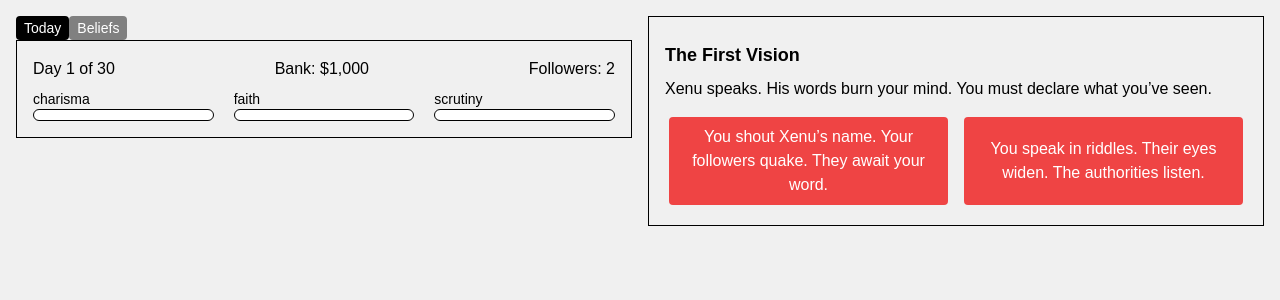
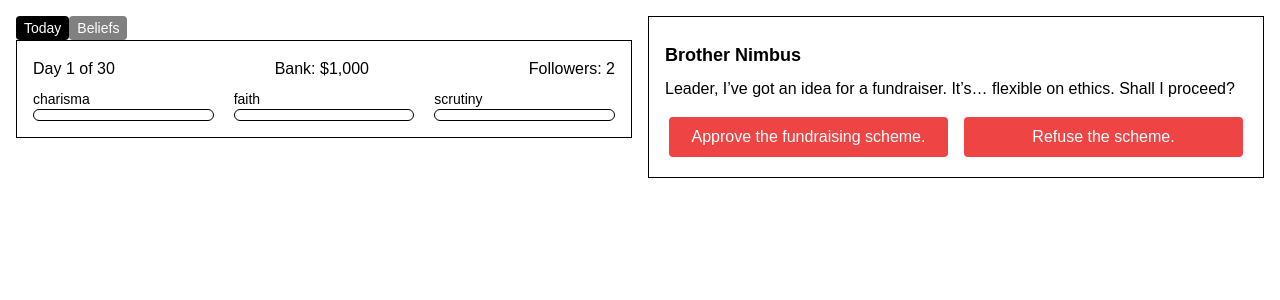
Before and after one commit to ashleyrevlett/github-gameoff-2024, a Vue app: page /game in a window 1280 px wide. Shown: the top 300 px of the page. Built offline with nearby package versions, Linux system fonts and the light colour scheme.

Commit message:
Rework events to include npcs. Re-add notifications.

```diff
--- a/src/data/beliefs.json
+++ b/src/data/beliefs.json
@@ -3,36 +3,6 @@
     "id": "xenu-alone-is-the-true-god",
     "title": "Xenu Alone is the True God",
     "description": "Believe in Xenu, the only god of the cosmos."
-  },
-  {
-    "id": "oza-speaks-for-xenu",
-    "title": "Oza Speaks for Xenu",
-    "description": "Heed Oza's words, for he is Xenu’s voice on Earth."
-  },
-  {
-    "id": "ascend-on-doomsday",
-    "title": "Ascend on Doomsday",
-    "description": "Prepare for the cosmic event, when the faithful shall rise to Xenu's domain."
-  },
-  {
-    "id": "reject-the-illusion-of-earth",
-    "title": "Reject the Illusion of Earth",
-    "description": "See the world as it is—Xenu's dream. Let go of Earthly illusions."
-  },
-  {
-    "id": "the-comet-brings-xenus-power",
-    "title": "The Comet Brings Xenu’s Power",
-    "description": "Honor the comet’s arrival, for it carries Xenu’s divine energy."
-  },
-  {
-    "id": "endure-suffering-to-prove-faith",
-    "title": "Endure Suffering to Prove Faith",
-    "description": "Welcome pain; it is Xenu's test of your devotion."
-  },
-  {
-    "id": "the-body-is-a-vessel",
-    "title": "The Body is a Vessel",
-    "description": "Your soul is alien, housed only temporarily in human flesh."
   },
   {
     "id": "resist-earthly-authorities",
@@ -45,23 +15,8 @@
     "description": "Offer what is precious to you, and Xenu will grant you strength."
   },
   {
-    "id": "dreams-reveal-xenus-will",
-    "title": "Dreams Reveal Xenu’s Will",
-    "description": "Seek Xenu’s messages in your dreams and follow their guidance."
-  },
-  {
-    "id": "purify-your-body-for-ascension",
-    "title": "Purify Your Body for Ascension",
-    "description": "Rid yourself of Earthly toxins to prepare for your return to Xenu."
-  },
-  {
-    "id": "trust-the-signs-in-numbers",
-    "title": "Trust the Signs in Numbers",
-    "description": "See Xenu’s code in numbers around you, and know he guides your path."
-  },
-  {
-    "id": "the-doomsday-clock-is-sacred",
-    "title": "The Doomsday Clock is Sacred",
-    "description": "Cherish each moment on the path to ascension; the countdown is holy."
+    "id": "reject-the-illusion-of-earth",
+    "title": "Reject the Illusion of Earth",
+    "description": "See the world as it is—Xenu's dream. Let go of Earthly illusions."
   }
 ]
--- a/src/data/events.json
+++ b/src/data/events.json
@@ -1,152 +1,163 @@
 [
   {
-    "id": "first-vision",
-    "title": "The First Vision",
-    "description": "Xenu speaks. His words burn your mind. You must declare what you’ve seen.",
+    "id": "disciple-starla-preach-market",
+    "npc_id": "disciple-starla",
+    "description": "Leader, the market is bustling. It's the perfect time to spread Xenu’s message. Let me take a few of our most devoted.",
     "choices": [
       {
-        "id": "proclaim-xenu",
-        "title": "Proclaim Xenu",
+        "text": "Allow Starla to preach at the market.",
+        "message": "The word of Xenu will reach new ears, Leader.",
         "outcome": {
-          "faith": 30
+          "faith": 15,
+          "scrutiny": 10
         },
-        "description": "You shout Xenu’s name. Your followers quake. They await your word.",
-        "message": "The crowd erupts, their faith now a flame. You stand as the divine vessel, stronger than ever before. They are yours to lead.",
-        "beliefs_supported": "xenu-alone-is-the-true-god",
-        "beliefs_opposed": null
+        "beliefs_supported": ["xenu-alone-is-the-true-god", "resist-earthly-authorities"],
+        "beliefs_opposed": []
       },
       {
-        "id": "speak-in-riddles",
-        "title": "Speak in Riddles",
+        "text": "Ask her to keep the faith within the cult.",
+        "message": "Of course, Leader. The faithful will keep the message within.",
         "outcome": {
+          "faith": -5,
+          "scrutiny": -5
+        },
+        "beliefs_supported": [],
+        "beliefs_opposed": ["resist-earthly-authorities"]
+      }
+    ]
+  },
+  {
+    "id": "brother-nimbus-fundraising-scheme",
+    "npc_id": "brother-nimbus",
+    "description": "Leader, I’ve got an idea for a fundraiser. It’s… flexible on ethics. Shall I proceed?",
+    "choices": [
+      {
+        "text": "Approve the fundraising scheme.",
+        "message": "Leave it to me. Xenu’s followers will fund his work.",
+        "outcome": {
+          "money": 50,
           "scrutiny": 15
         },
-        "description": "You speak in riddles. Their eyes widen. The authorities listen.",
-        "message": "The whispers of your cryptic words grow. Some are shaken, some intrigued. Yet, eyes from outside grow sharper, and the pressure mounts.",
-        "beliefs_supported": "reject-the-illusion-of-earth",
-        "beliefs_opposed": null
+        "beliefs_supported": [],
+        "beliefs_opposed": ["reject-the-illusion-of-earth"]
+      },
+      {
+        "text": "Refuse the scheme.",
+        "message": "As you wish, Leader. A less… creative path, then.",
+        "outcome": {
+          "faith": -5,
+          "scrutiny": -5
+        },
+        "beliefs_supported": [],
+        "beliefs_opposed": []
       }
-    ],
-    "condition": "faith >= 0"
+    ]
   },
   {
-    "id": "silence-ritual",
-    "title": "The Silence Ritual",
-    "description": "The silence is the test. You must choose how long they stay silent.",
+    "id": "visionary-valda-sacrifice-vision",
+    "npc_id": "visionary-valda",
+    "description": "Leader, Xenu demands a sacrifice. Approve it, and we shall grow closer to ascension.",
     "choices": [
       {
-        "id": "silence-7-days",
-        "title": "Silence for 7 Days",
+        "text": "Approve the sacrifice.",
+        "message": "It will be done. Xenu will see our devotion.",
         "outcome": {
-          "faith": 15
+          "faith": 20,
+          "scrutiny": 25
         },
-        "description": "Seven days. The followers endure. The silence stretches.",
-        "message": "They submit. The days drag on, but the followers are changed. They feel your power, and their faith becomes unshakable.",
-        "beliefs_supported": "oza-speaks-for-xenu",
-        "beliefs_opposed": null
+        "beliefs_supported": ["sacrifice-for-xenus-favor"],
+        "beliefs_opposed": []
       },
       {
-        "id": "silence-30-days",
-        "title": "Silence for 30 Days",
+        "text": "Refuse the sacrifice.",
+        "message": "A shame, Leader. Xenu’s path grows longer.",
         "outcome": {
-          "scrutiny": 20
+          "faith": -10,
+          "scrutiny": -10
         },
-        "description": "Thirty days. The silence is endless. The authorities stare.",
-        "message": "The silence wears on. It breaks them. Your followers grow restless, and the government notices. Their eyes are now upon you.",
-        "beliefs_supported": "endure-suffering-to-prove-faith",
-        "beliefs_opposed": null
+        "beliefs_supported": [],
+        "beliefs_opposed": ["sacrifice-for-xenus-favor"]
       }
-    ],
-    "condition": "charisma >= 10"
+    ]
   },
   {
-    "id": "mind-sacrifice",
-    "title": "The Sacrifice of the Mind",
-    "description": "They must give their minds to ascend. Who will go first?",
+    "id": "sheriff-callum-briggs-security-inquiry",
+    "npc_id": "sheriff-callum-briggs",
+    "description": "I hear your place has little security, Leader. I can arrange protection if you cooperate.",
     "choices": [
       {
-        "id": "sacrifice-weakest",
-        "title": "Sacrifice the Weakest",
+        "text": "Hire the sheriff’s 'security services.'",
+        "message": "Good choice. You’ll be safe, for a price.",
         "outcome": {
-          "faith": 25
+          "money": -30,
+          "scrutiny": -15
         },
-        "description": "The weakest give all. The strong are stirred. The choice is made.",
-        "message": "They follow. The weak fall, their minds sacrificed. But the rest are emboldened, stronger in their belief. Your following grows.",
-        "beliefs_supported": "reject-the-illusion-of-earth",
-        "beliefs_opposed": null
+        "beliefs_supported": [],
+        "beliefs_opposed": ["resist-earthly-authorities"]
       },
       {
-        "id": "sacrifice-all",
-        "title": "Sacrifice All",
+        "text": "Decline the sheriff’s offer.",
+        "message": "Suit yourself. Hope you don’t regret it.",
         "outcome": {
-          "scrutiny": 25
+          "faith": -5,
+          "scrutiny": 5
         },
-        "description": "All must give. The sacrifice will be total.",
-        "message": "All submit. The act is complete, but the world takes notice. The authorities tighten their gaze, and whispers of madness grow louder.",
-        "beliefs_supported": "the-body-is-a-vessel",
-        "beliefs_opposed": null
+        "beliefs_supported": ["resist-earthly-authorities"],
+        "beliefs_opposed": []
       }
-    ],
-    "condition": "faith > 30"
+    ]
   },
   {
-    "id": "flock-gathering",
-    "title": "The Gathering of the Flock",
-    "description": "They come. The gathering. It is time to speak.",
+    "id": "tabitha-duane-meeting-request",
+    "npc_id": "tabitha-duane",
+    "description": "Leader, I demand a meeting with my son. If he’s truly there by choice, he’ll tell me himself.",
     "choices": [
       {
-        "id": "declare-right",
-        "title": "Declare Your Right",
+        "text": "Allow the meeting.",
+        "message": "Thank you. I’ll see him with my own eyes.",
         "outcome": {
-          "charisma": 15
+          "faith": -5,
+          "scrutiny": 5
         },
-        "description": "You stand tall. Your words strike. They are yours.",
-        "message": "The crowd roars. Your power is undeniable. They see you as their leader, and you stand as their sole path to salvation.",
-        "beliefs_supported": "oza-speaks-for-xenu",
-        "beliefs_opposed": null
+        "beliefs_supported": [],
+        "beliefs_opposed": []
       },
       {
-        "id": "proclaim-doomsday",
-        "title": "Proclaim Doomsday",
+        "text": "Deny the meeting.",
+        "message": "This isn’t over, Leader. I’ll find a way.",
         "outcome": {
-          "faith": 20
+          "faith": 5,
+          "scrutiny": 15
         },
-        "description": "You tell them of the end. They kneel. Your word is gospel.",
-        "message": "They kneel before you, their faith unbreakable. The comet grows closer in their hearts, and the vision of doomsday becomes their singular truth.",
-        "beliefs_supported": "ascend-on-doomsday",
-        "beliefs_opposed": null
+        "beliefs_supported": [],
+        "beliefs_opposed": ["resist-earthly-authorities"]
       }
-    ],
-    "condition": "charisma >= 20"
+    ]
   },
   {
-    "id": "astral-invocation",
-    "title": "The Astral Invocation",
-    "description": "You reach into the void. Xenu waits. Will you call him?",
+    "id": "journalist-lana-cross-inside-access",
+    "npc_id": "journalist-lana-cross",
+    "description": "Leader, rumors are spreading. Give me inside access, and I can help your image.",
     "choices": [
       {
-        "id": "summon-xenu",
-        "title": "Summon Xenu",
+        "text": "Grant Lana inside access.",
+        "message": "Good choice, Leader. I’ll make sure the world sees your side.",
         "outcome": {
-          "faith": 10
+          "faith": 10,
+          "scrutiny": -10
         },
-        "description": "You demand his presence. You call out. The silence responds.",
-        "message": "Xenu’s presence fills the air. Your followers are shaken but inspired. Your faith in his power is now known.",
-        "beliefs_supported": "xenu-alone-is-the-true-god",
-        "beliefs_opposed": null
+        "beliefs_supported": [],
+        "beliefs_opposed": ["resist-earthly-authorities"]
       },
       {
-        "id": "invoke-xenu-silently",
-        "title": "Invoke Xenu in Silence",
+        "text": "Refuse access.",
+        "message": "Keeping secrets? That’s a story in itself.",
         "outcome": {
-          "scrutiny": 25
+          "scrutiny": 10
         },
-        "description": "You wait. Silent. The void answers, but so do the watchers.",
-        "message": "The silence is broken. The authorities move in. They watch with suspicion. The ritual continues, but at a price.",
-        "beliefs_supported": "the-doomsday-clock-is-sacred",
-        "beliefs_opposed": null
+        "beliefs_supported": ["resist-earthly-authorities"],
+        "beliefs_opposed": []
       }
-    ],
-    "condition": "scrutiny < 50"
+    ]
   }
 ]
--- /dev/null
+++ b/src/data/npcs.json
@@ -0,0 +1,38 @@
+[
+  {
+    "name": "Disciple Starla",
+    "group": "cult",
+    "id": "disciple-starla",
+    "description": "Eager and devout, quick to find signs everywhere."
+  },
+  {
+    "name": "Brother Nimbus",
+    "group": "cult",
+    "id": "brother-nimbus",
+    "description": "Smooth talker, always with an eye on his own gain."
+  },
+  {
+    "name": "Visionary Valda",
+    "group": "cult",
+    "id": "visionary-valda",
+    "description": "Elderly and intense. Insists her visions reveal hidden truths."
+  },
+  {
+    "name": "Sheriff Callum Briggs",
+    "group": "community",
+    "id": "sheriff-callum-briggs",
+    "description": "Unimpressed with cults. Keeps his distance, but watches closely."
+  },
+  {
+    "name": "Tabitha Duane",
+    "group": "community",
+    "id": "tabitha-duane",
+    "description": "Worried mother, ready to do whatever it takes to get her son back."
+  },
+  {
+    "name": "Journalist Lana Cross",
+    "group": "community",
+    "id": "journalist-lana-cross",
+    "description": "Relentless reporter, sensing her next big story in the cult’s secrets."
+  }
+]
--- a/src/stores/eventStore.js
+++ b/src/stores/eventStore.js
@@ -1,6 +1,7 @@
 import { defineStore } from 'pinia';
 import events from '../data/events.json';
 import beliefs from '../data/beliefs.json';
+import npcs from '../data/npcs.json';
 import { usePlayerStore } from './playerStore';
 import { useGameStore } from './gameStore';
 import { useNotificationStore } from './notificationStore';
@@ -13,12 +14,14 @@ export const useEventStore = defineStore('eventStore', {
     agendaDecided: null,
     beliefs: [],
     beliefPool: [],
+    npcPool: [],
   }),
 
   actions: {
     initializeEvents() {
       this.eventPool = events; // Load events from events.json into eventPool
       this.beliefPool = beliefs; // Load beliefs from beliefs.json into beliefs
+      this.npcPool = npcs; // Load npcs from npcs.json into npcPool
       this.todaysEvents = [];
       this.events = [];
       this.beliefs = [];
@@ -47,33 +50,35 @@ export const useEventStore = defineStore('eventStore', {
 
     triggerRandomEvent() {
       // conditions need charisma, money, and scrutiny to be defined
-      const charisma = usePlayerStore().charisma;
-      const faith = usePlayerStore().faith;
-      const scrutiny = usePlayerStore().scrutiny;
+      // const charisma = usePlayerStore().charisma;
+      // const faith = usePlayerStore().faith;
+      // const scrutiny = usePlayerStore().scrutiny;
 
-      const possibleEvents = this.eventPool.filter(e => {
-        // provide variable names so bundler doesn't mangle them in prod builds
-        const context = { charisma, faith, scrutiny };
-        const passesCondition = e.condition
-          ? new Function('charisma', 'faith', 'scrutiny', `return ${e.condition}`)(charisma, faith, scrutiny)
-          : true;
-        return passesCondition;
-      });
-      if (!possibleEvents.length) {
-        console.log('no possibleEvents', eventType);
-        return;
-      }
+      // const possibleEvents = this.eventPool.filter(e => {
+      //   // provide variable names so bundler doesn't mangle them in prod builds
+      //   const context = { charisma, faith, scrutiny };
+      //   const passesCondition = e.condition
+      //     ? new Function('charisma', 'faith', 'scrutiny', `return ${e.condition}`)(charisma, faith, scrutiny)
+      //     : true;
+      //   return passesCondition;
+      // });
+      // if (!possibleEvents.length) {
+      //   console.log('no possibleEvents', eventType);
+      //   return;
+      // }
 
-      const randomEventIndex = Math.floor(Math.random() * possibleEvents.length);
-      const randomEvent = possibleEvents[randomEventIndex];
+      // const possibleEvents = this.eventPool.slice();
+
+      const randomEventIndex = Math.floor(Math.random() * this.eventPool.length);
+      const randomEvent = this.eventPool[randomEventIndex];
 
       if (!randomEvent) {
-        console.error('no randomEvent', eventType, possibleEvents, randomEventIndex);
+        console.error('no randomEvent', this.eventPool, randomEventIndex);
         return;
       }
 
       // setup event, add to events
-      const sendDate = useGameStore().currentDay;
+      // const sendDate = useGameStore().currentDay;
       try {
         console.log('randomEvent', randomEvent);
         console.log(this.events);
@@ -81,7 +86,7 @@ export const useEventStore = defineStore('eventStore', {
           ...randomEvent,
           uid: window.crypto.randomUUID(),
           resolution: null,
-          sendDate: sendDate,
+          // sendDate: sendDate,
         });
       } catch (error) {
         console.error('error adding event', error);
@@ -113,13 +118,13 @@ export const useEventStore = defineStore('eventStore', {
       // do we hold supporting beliefs?
       const outcome = choice.outcome;
       let beliefMultiplier = 1;
-      if (choice.beliefs_supported) {
-        const belief = this.beliefPool.find(b => b.id === choice.beliefs_supported);
+      if (choice.beliefs_supported?.length) {
+        for (const beliefId of choice.beliefs_supported) {
+          const belief = this.beliefPool.find(b => b.id === beliefId);
           if (!belief) {
-          console.error('no belief', choice.beliefs_supported);
+            console.error('no belief', beliefId);
             return;
           }
-
           if (this.beliefs.includes(belief)) {
             console.log('belief already held', belief.title);
             beliefMultiplier = 2;
@@ -127,6 +132,12 @@ export const useEventStore = defineStore('eventStore', {
             console.log('new belief', belief.title);
             this.beliefs.push(belief); // get a new belief
             outcome.belief = belief.title;
+            useNotificationStore().addNotification({
+              id: window.crypto.randomUUID(),
+              title: 'New Belief',
+              message: belief.title,
+            });
+          }
         }
       }
 
@@ -190,5 +201,9 @@ export const useEventStore = defineStore('eventStore', {
       console.log('result', result);
       return result;
     },
+
+    getNpc(npcId) {
+      return this.npcPool.find(npc => npc.id === npcId);
+    },
   },
 });
--- a/src/styles/main.css
+++ b/src/styles/main.css
@@ -7,7 +7,7 @@ body {
   font-family: Arial, sans-serif;
   margin: 0;
   padding: 0;
-  background-color: #f0f0f0;
+  background-color: #fff;
 }
 
 h1, h2, h3, h4 {
--- a/src/views/Beliefs.vue
+++ b/src/views/Beliefs.vue
@@ -3,10 +3,11 @@
     <NavBar />
   </header>
   <div class="p-4">
-    <h1>Beliefs</h1>
-    <ul class="list-inside list-decimal m-3">
+    <h1 class="font-bold">Beliefs</h1>
+    <ul v-if="eventStore.beliefs.length" class="list-inside list-decimal m-3">
       <li v-for="belief in eventStore.beliefs">{{ belief.title }}</li>
     </ul>
+    <p v-else class="mb-4">No beliefs yet.</p>
     <router-link to="game" class="btn">Back</router-link>
   </div>
 </template>
--- a/src/views/DailyAgenda.vue
+++ b/src/views/DailyAgenda.vue
@@ -1,6 +1,7 @@
 <template>
+  <section class="p-4 border border-black">
     <div>
-    <h2 class="text-center">Daily Agenda</h2>
+      <h2 class="text-center font-bold mb-2">Decide Today's Agenda</h2>
     </div>
     <div class="flex flex-col gap-2" v-if="!result">
       <button @click="setAgenda('worship')" class="btn">Worship</button>
@@ -12,6 +13,7 @@
       <p>{{ result }}</p>
       <button @click="setAgendaDecided" class="btn">OK</button>
     </div>
+  </section>
 </template>
 
 
--- a/src/views/DecisionEvent.vue
+++ b/src/views/DecisionEvent.vue
@@ -2,7 +2,7 @@
 <template>
   <div
     class="border border-black p-4 z-10 bg-transparent transition-all duration-300 w-full">
-    <h2 class="text-lg font-bold">{{ event.title }}</h2>
+    <h2 class="text-lg font-bold">{{ npc.name }}</h2>
     <p class="mb-3">{{ event.description }}</p>
     <div v-if="!event.resolution">
       <div class="choices flex flex-row gap-2">
@@ -12,17 +12,18 @@
           @click="handleChoice(choice.id)"
           class="btn btn-red m-1 w-1/2"
         >
-          <span>{{ choice.description }}</span>
+          <span>{{ choice.text }}</span>
         </button>
       </div>
     </div>
     <div v-else>
-      <Modal @dismissModal="dismissMessage">
-        <div class="p-4 my-4">
+      <!-- <Modal @dismissModal="dismissMessage"> -->
+        <div class="p-4 my-4 bg-yellow-100">
           <p>{{ event.resolution.message }}</p>
           <div v-if="effectDescription" class="mt-1 font-bold text-sm capitalize">{{ effectDescription}}</div>
+          <button @click="dismissMessage" class="btn btn-green mt-3">OK</button>
         </div>
-      </Modal>
+      <!-- </Modal> -->
     </div>
 
 
@@ -52,13 +53,15 @@ const props = defineProps({
 
 const event = computed(() => props.event);
 
+const npc = computed(() => eventStore.getNpc(event.value.npc_id));
+
 const emit = defineEmits(['dismiss']);
 
 // get a description of the outcome of the event
 // format ex: 'Faith: +10, Money: -500'
 const effectDescription = computed(() => {
   if (event.value.resolution) {
-    const effectedStats = Object.entries(event.value.resolution.outcome).filter(([key, value]) => value !== 0);
+    const effectedStats = Object.entries(event.value.resolution.outcome).filter(([key, value]) => key !== 'belief' && value !== 0);
     let description = effectedStats.map(([key, value]) => {
       return key + ': ' + (value.toString().startsWith('-') ? '' : '+') + value;
     }).join(', ');
```
Also changed, not shown: src/components/Notification.vue (added, +38 -0 lines), src/views/Game.vue (+5 -2 lines). Lines whose indentation alone changed are shown as unchanged.
